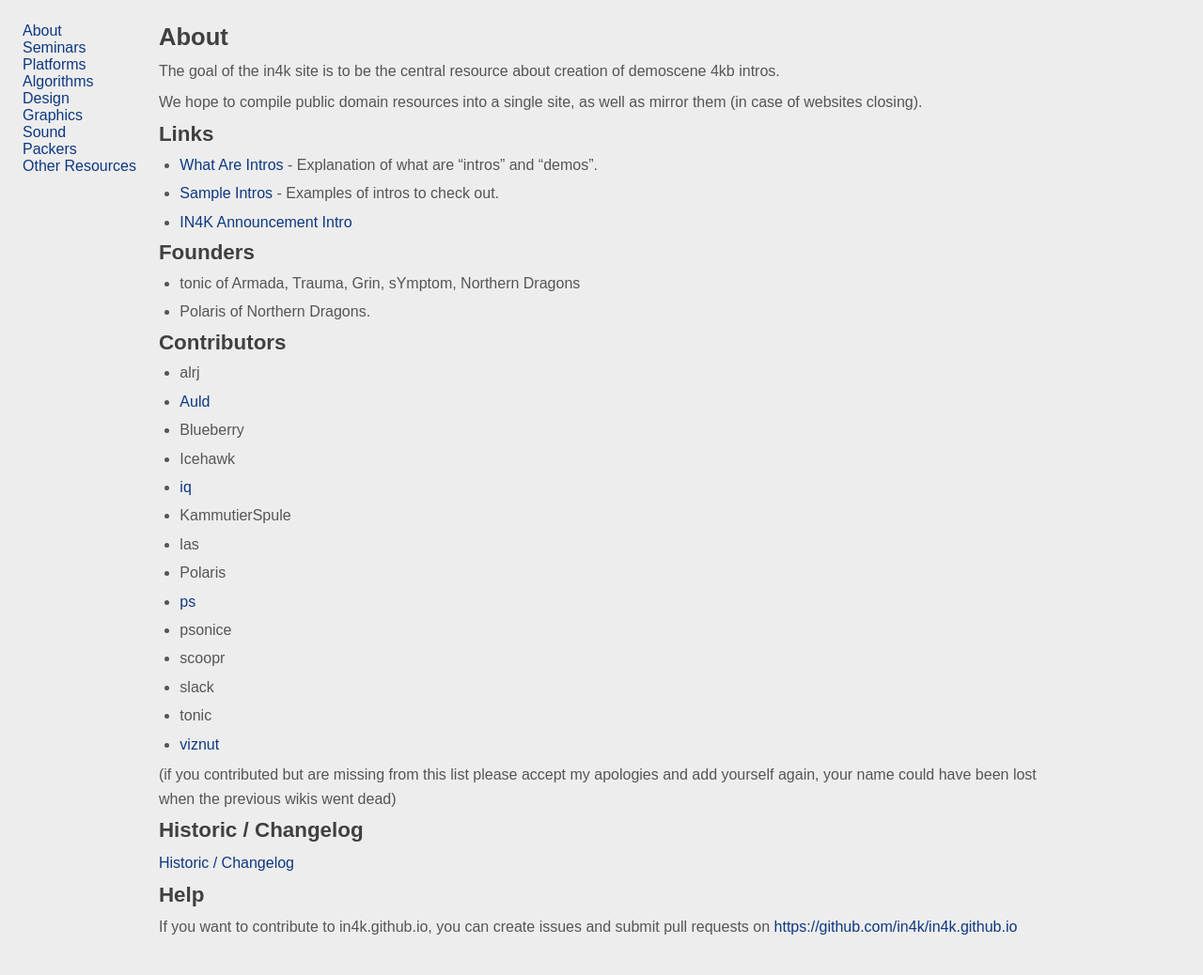
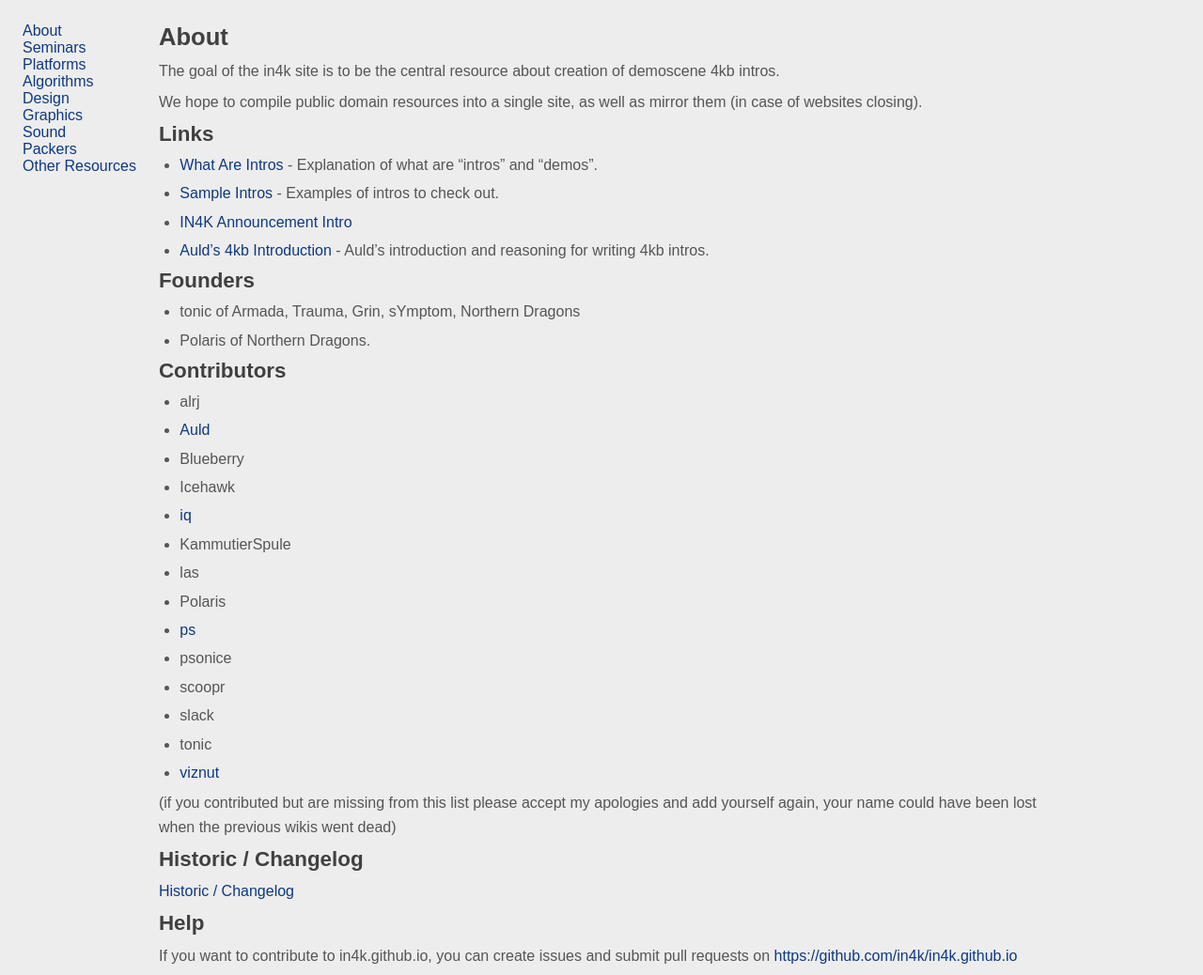
Before and after one commit to in4k/in4k.github.io, a Jekyll site: the page built from wiki/about.markdown, in a window 1280 px wide. Shown: the whole page at 94% size. Built offline with Jekyll 4.4.1, drawn with Linux system fonts in a browser that asks for light colours; some web fonts are replaced; before the commit the page ends 1008 px from its top, so only the background shows below that.

Commit message:
Update about.markdown

```diff
--- a/wiki/about.markdown
+++ b/wiki/about.markdown
@@ -12,6 +12,7 @@ We hope to compile public domain resources into a single site, as well as mirror
 * [What Are Intros](what-are-intros) - Explanation of what are "intros" and "demos".
 * [Sample Intros](sample-intros) - Examples of intros to check out.
 * [IN4K Announcement Intro](http://www.pouet.net/prod.php?which=19068)
+* [Auld's 4kb Introduction](aulds-4kb-introduction) - Auld's introduction and reasoning for writing 4kb intros.
 
 ## Founders
 
```
